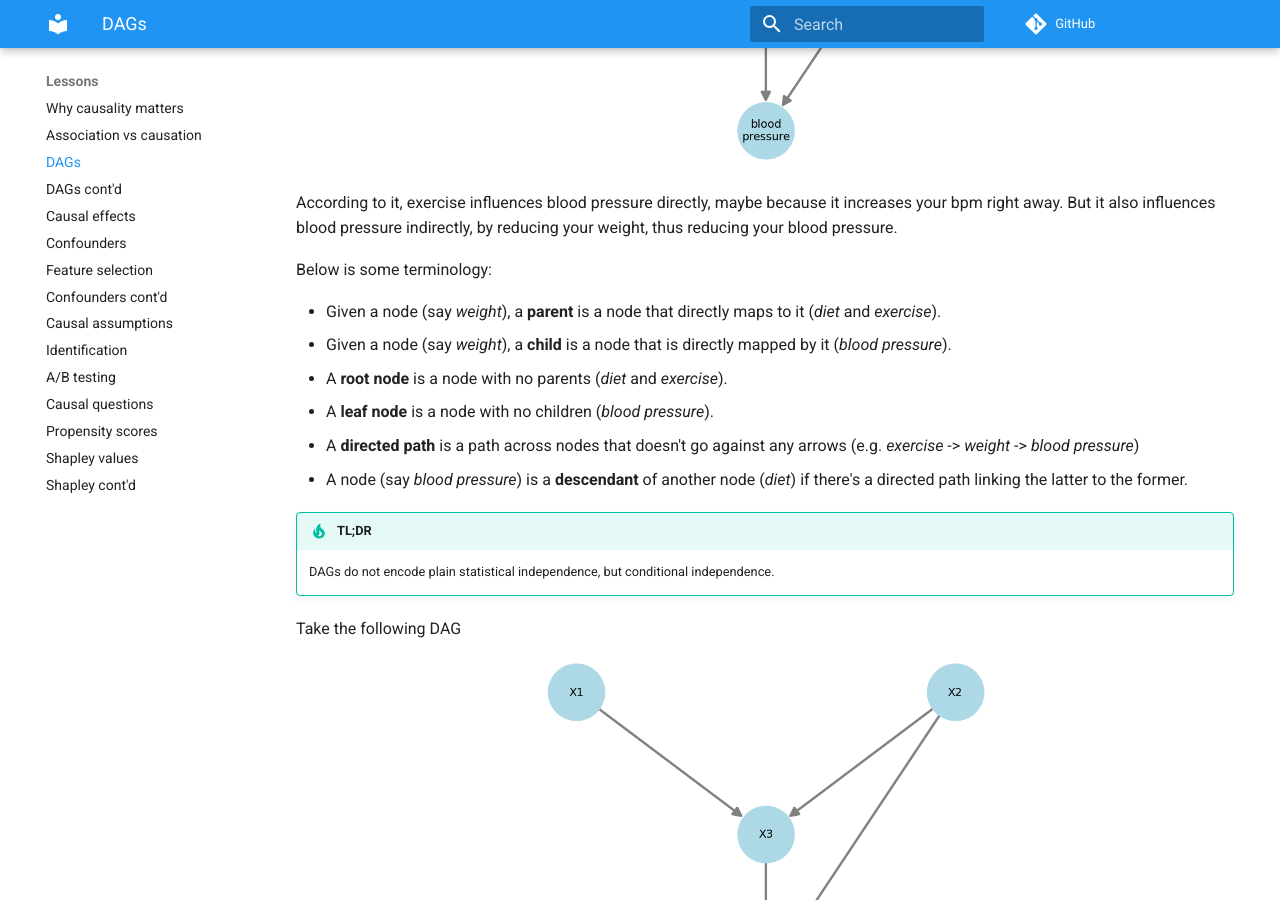
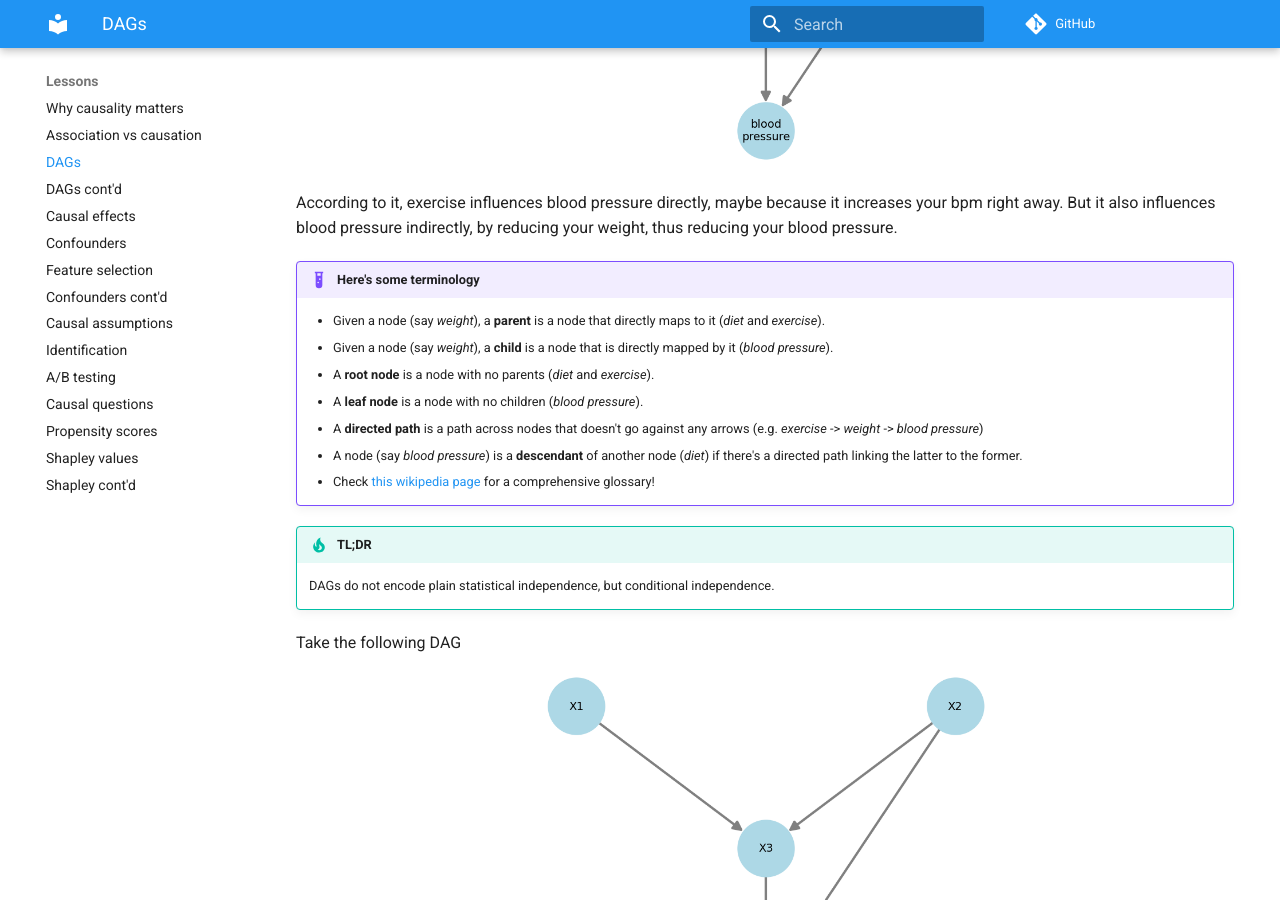
Before and after one commit to emilioMaddalena/causal-inference-studies, an MkDocs documentation site: the page built from material/dags.md, in a window 1280 px wide and 900 px high, scrolled down 670 px. Built offline with MkDocs 1.6.1 and Material for MkDocs 9.7.7, drawn with Linux system fonts in a browser that asks for light colours; comment, search, counter and statistics services are not loaded.

Commit message:
Add wikipedia DAG glossary

```diff
--- a/material/dags.md
+++ b/material/dags.md
@@ -15,14 +15,14 @@ Take a look at this one DAG and see if you agree with it
 
 According to it, exercise influences blood pressure directly, maybe because it increases your bpm right away. But it also influences blood pressure indirectly, by reducing your weight, thus reducing your blood pressure.
 
-Below is some terminology:
-
-- Given a node (say *weight*), a **parent** is a node that directly maps to it (*diet* and *exercise*).
-- Given a node (say *weight*), a **child** is a node that is directly mapped by it (*blood pressure*).
-- A **root node** is a node with no parents (*diet* and *exercise*).
-- A **leaf node** is a node with no children (*blood pressure*).
-- A **directed path** is a path across nodes that doesn't go against any arrows (e.g. *exercise* -> *weight* -> *blood pressure*)
-- A node (say *blood pressure*) is a **descendant** of another node (*diet*) if there's a directed path linking the latter to the former.
+!!! example "Here's some terminology"
+    - Given a node (say *weight*), a **parent** is a node that directly maps to it (*diet* and *exercise*).
+    - Given a node (say *weight*), a **child** is a node that is directly mapped by it (*blood pressure*).
+    - A **root node** is a node with no parents (*diet* and *exercise*).
+    - A **leaf node** is a node with no children (*blood pressure*).
+    - A **directed path** is a path across nodes that doesn't go against any arrows (e.g. *exercise* -> *weight* -> *blood pressure*)
+    - A node (say *blood pressure*) is a **descendant** of another node (*diet*) if there's a directed path linking the latter to the former.
+    - Check [this wikipedia page](https://en.wikipedia.org/wiki/Glossary_of_graph_theory) for a comprehensive glossary!
 
 !!! tip "TL;DR"
     DAGs do not encode plain statistical independence, but conditional independence.
```
Also changed, not shown: material/index.md (+1 -2 lines).
